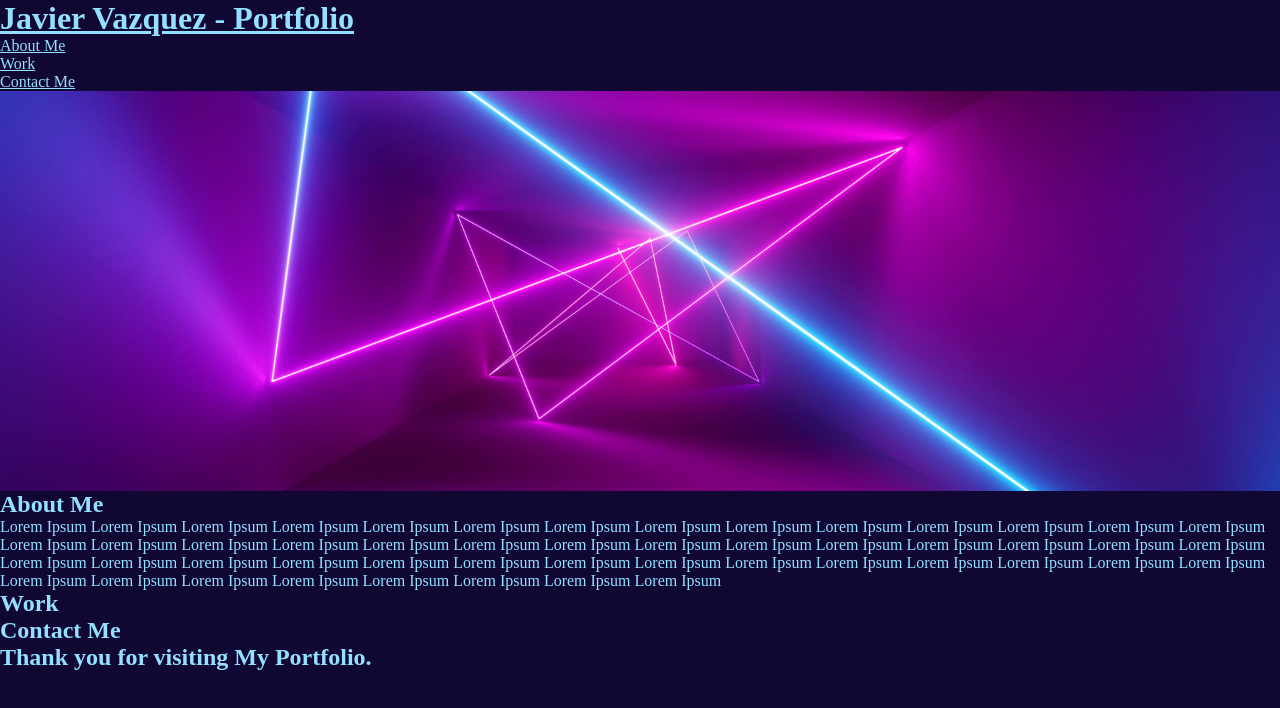
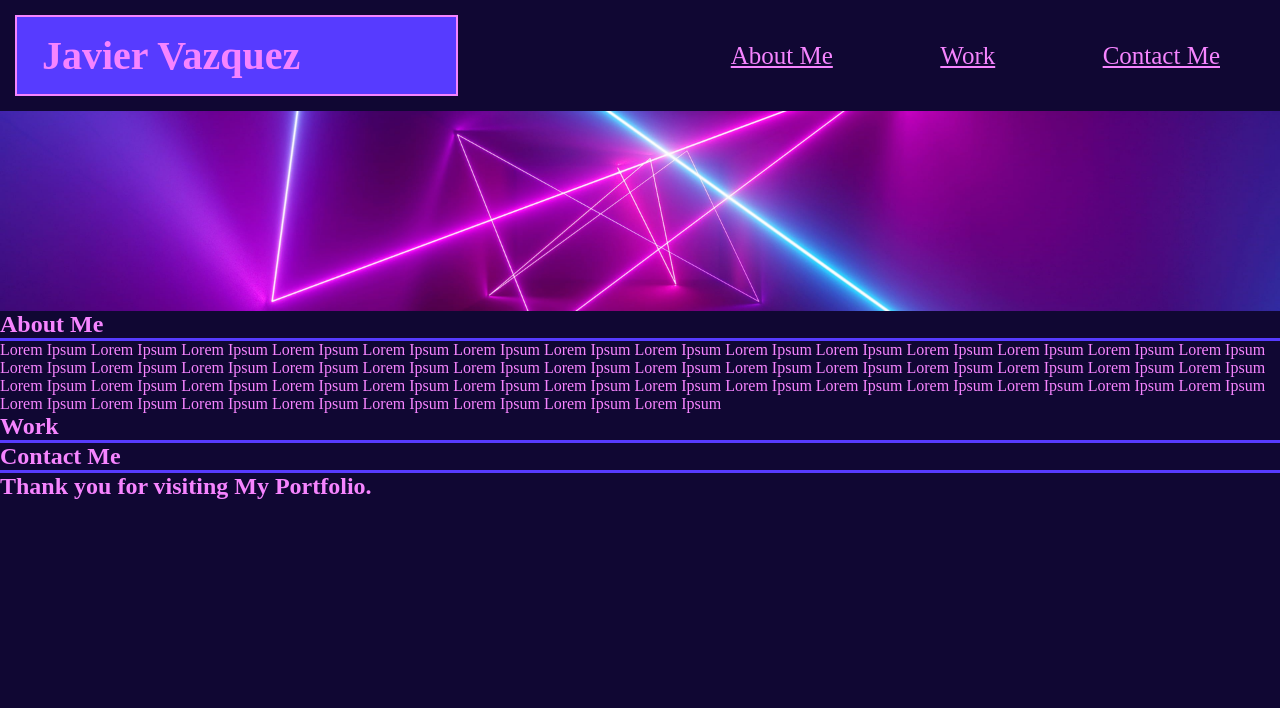
Before and after one commit to Xavy-Romeo/Xavy-Portfolio, a plain HTML site: page index.html in a window 1280 px wide. Drawn offline with Linux system fonts and the light colour scheme.

Commit message:
header styles

```diff
--- a/assets/css/style.css
+++ b/assets/css/style.css
@@ -1,6 +1,7 @@
 :root {
     --primary-color: rgb(16, 7, 51);
-    --secondary-color: rgb(147, 224, 255);
+    --secondary-color: rgb(246, 132, 255);
+    --terciary-color: rgb(87, 59, 255);
 }
 
 * {
@@ -15,18 +16,77 @@ body {
     background-color: var(--primary-color);
 }
 
+header {
+    padding: 15px 0 15px 15px;
+    display: flex;
+    justify-content: space-between;
+    flex-wrap: wrap;
+    align-items: center;
+}
+
+header h1 {
+    background-color: var(--terciary-color);
+    border: var(--secondary-color) solid 2px;
+    padding: 15px 100px 15px 25px;
+    font-size: 40px;
+    margin: 0;
+    flex: 0 35%;
+}
+
+header h1:hover {
+    background: var(--primary-color);
+    border: var(--terciary-color) solid 2px;
+}
+
 header h1 a {
     color: var(--secondary-color);
+    text-decoration: none;
+}
+
+header h1 a:hover {
+    color: var(--terciary-color);
+}
+
+header nav {
+    padding: 0 40px 0 0;
+    flex: 0 45%;
+
+}
+
+header nav ul {
+    list-style: none;
+    display: flex;
+    flex-wrap: wrap;
+    justify-content: space-between;
+    align-items: center;
+}
+
+header nav ul li {
+    padding: 20px 10px;
+}
+
+header nav ul li:hover {
+    background: var(--terciary-color);
+    border: var(--secondary-color) solid 1px;
 }
 
 header nav ul li a {
     color: var(--secondary-color);
+    font-size: 25px;
+    padding: 5px 10px;
 }
 
+header nav ul li a:hover {
+    color: var(--primary-color);
+    }
 
 .hero {
     background-image: url("../images/0dba57a96d995f5b92d6294245ead3eb.jpg");
-    height: 400px;
+    height: 200px;
     background-size:cover;
     background-position: center;
 }
+
+section h2 {
+    border-bottom: 3px solid var(--terciary-color);
+}
--- a/index.html
+++ b/index.html
@@ -18,7 +18,7 @@
             <h1>
                 <!--Adding link to main page-->
                 <!--Adding page title-->
-                <a href="./index.html">Javier Vazquez - Portfolio</a>
+                <a href="./index.html">Javier Vazquez</a>
             </h1>
 
             <!--Adding navigation links-->
```
Also changed, not shown: assets/images/c9d11769e2b4d92426cd326b75c8d72c.jpg (added).
